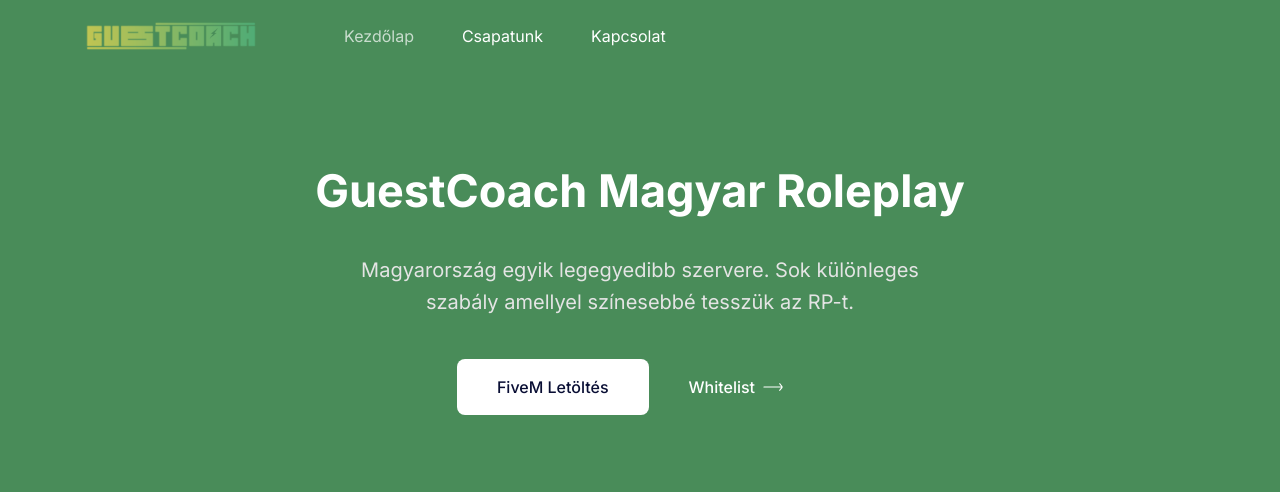
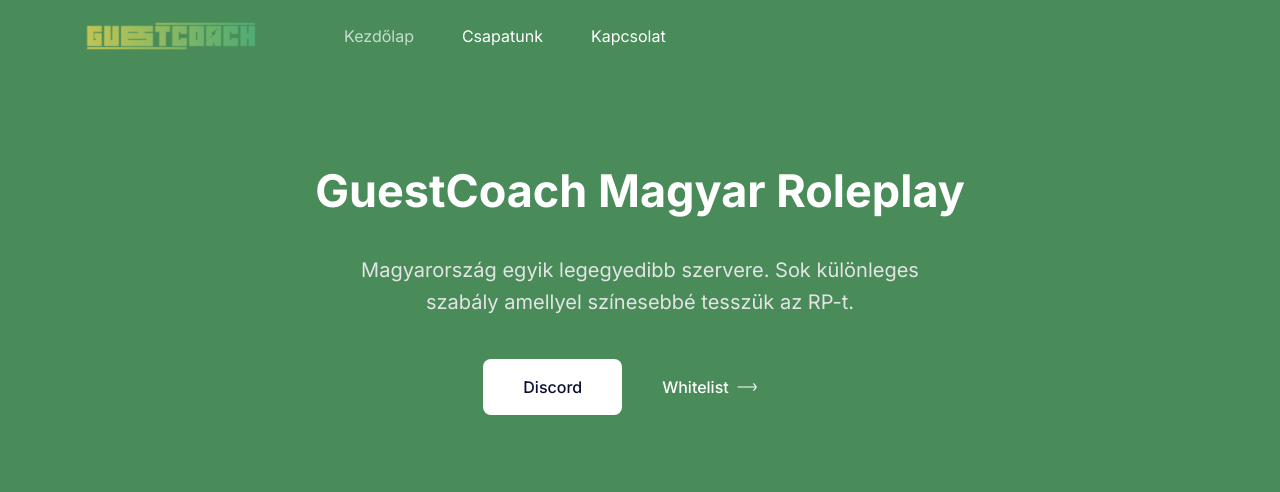
Before and after one commit to balazsbortnyak/rp.guestcoach.hu, a website: page index.html in a window 1280 px wide. Shown: the top 492 px of the page. Drawn offline with Linux system fonts and the light colour scheme.

Commit message:
Update index.html

```diff
--- a/index.html
+++ b/index.html
@@ -146,10 +146,10 @@
               <ul class="mb-10 flex flex-wrap items-center justify-center">
                 <li>
                   <a
-                    href="https://fivem.net/"
+                    href="https://discord.gg/JYqMrcKRfs"
                     class="inline-flex items-center justify-center rounded-lg bg-white py-4 px-6 text-center text-base font-medium text-dark transition duration-300 ease-in-out hover:text-primary hover:shadow-lg sm:px-10"
                   >
-                    FiveM Letöltés
+                   Discord
                   </a>
                 </li>
                 <li>
```
